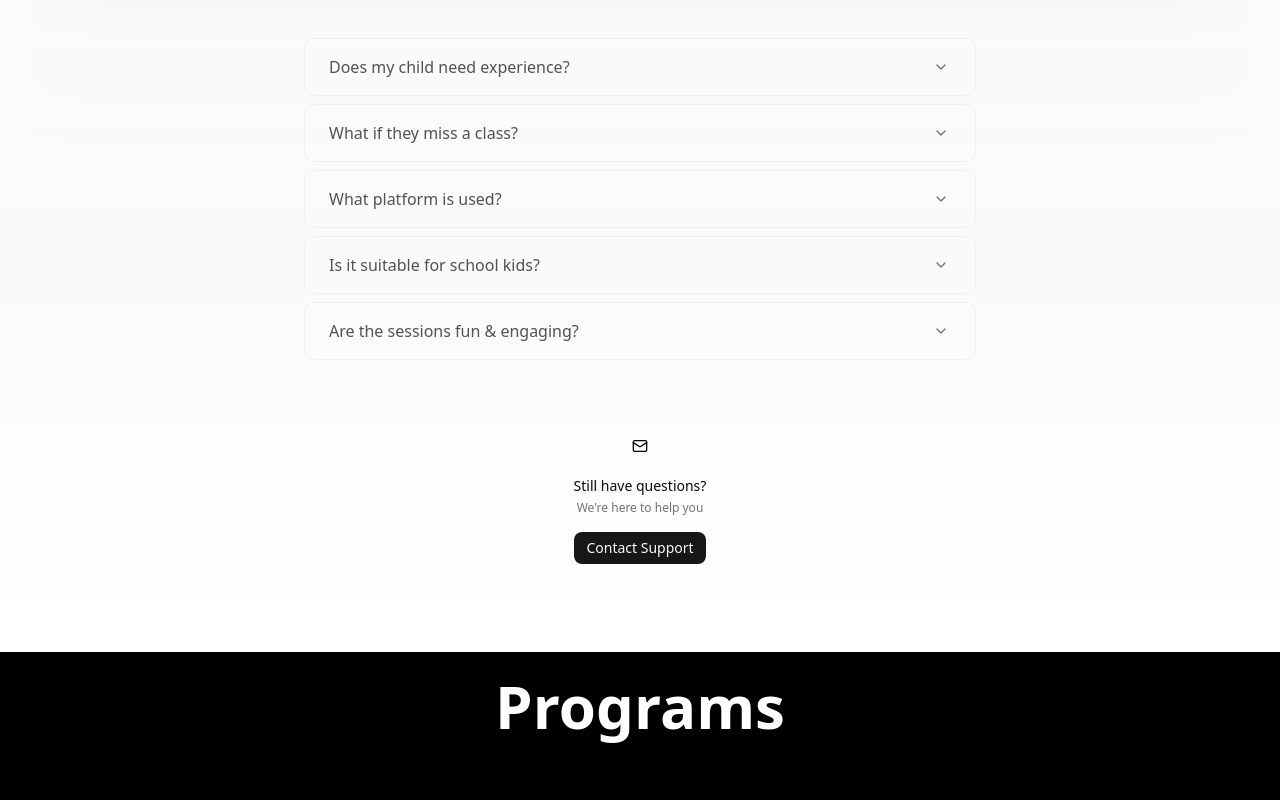
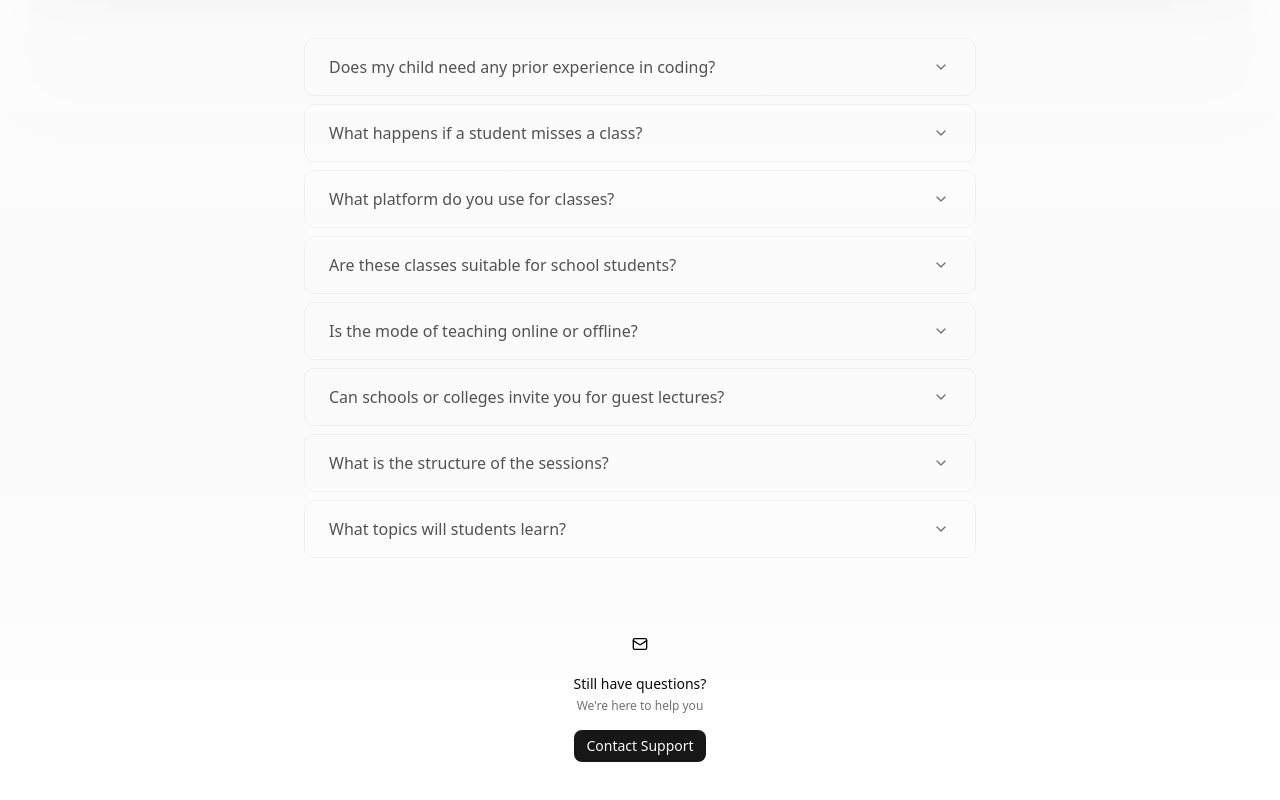
Before and after one commit to Dhillon22/codeToEarn, a React (Vite) app: page / in a window 1280 px wide. Shown: the part 3540-4340 px from the top of the page. Built offline with nearby package versions, Linux system fonts and the light colour scheme.

Commit message:
Added duration

```diff
--- a/src/components/radialOrbit.tsx
+++ b/src/components/radialOrbit.tsx
@@ -12,6 +12,7 @@ export interface TimelineItem {
   outcome: string;
   project: string;
   relatedIds: number[];
+  duration: string;
 }
 
 interface RadialOrbitalTimelineProps {
--- a/src/mainContent/codingClasses.tsx
+++ b/src/mainContent/codingClasses.tsx
@@ -27,7 +27,7 @@ import RadialOrbitalTimeline, {
 } from "@/components/radialOrbit";
 import NumberFlow from "@number-flow/react";
 
-const flipWords = ["to Code", "Web Dev", "Mobile App Dev"];
+const flipWords = ["to Code", "Web Dev", "Mobile App Dev", "to be AI ready"];
 
 // courseData and roadmap remain unchanged...
 
@@ -260,29 +260,35 @@ export default function CodingClassesPage() {
                 title: "Still have questions?",
                 description: "We're here to help you",
                 buttonText: "Contact Support",
-                onContact: () => console.log("Contact support clicked"),
+                onContact: () =>
+                  (window.location.href = "https://wa.me/919888266339"),
               }}
             />
           </section>
           <section className="bg-black">
             <RadialOrbitalTimeline
-              titleText={"Programs"}
+              titleText={"Online Programs"}
               timelineData={plansData}
               renderChildContent={(item: TimelineItem) => (
-                <Card className="absolute top-0 left-1/2 -translate-x-1/2 w-64 bg-black/90 backdrop-blur-lg border-white/30 shadow-xl shadow-white/10 overflow-visible text-white">
+                <Card className="absolute top-0 left-1/2 -translate-x-1/2 w-64 bg-black/90 backdrop-blur-lg border-white/30 shadow-xl shadow-white/10 overflow-visible text-white gap-0">
                   <div className="absolute -top-3 left-1/2 -translate-x-1/2 w-px h-3 bg-white/50"></div>
-                  <CardHeader className="pb-2">
-                    <CardTitle className="text-sm mt-2 text-white">
-                      {item.title}
+                  <CardHeader className="">
+                    <CardTitle className="text-sm items-center text-white">
+                      {item.title}{" "}
+                      <Button
+                        variant="outline"
+                        size="sm"
+                        className="flex  h-6 px-2 py-0 mx-auto text-l rounded-none border-white/20 bg-transparent hover:bg-white/10 text-white/80 hover:text-white transition-all"
+                        onClick={(e) => {
+                          e.stopPropagation();
+                        }}
+                      >
+                        {item.duration}
+                      </Button>
                     </CardTitle>
                   </CardHeader>
                   <CardContent className="text-xs text-white/80">
-                    <ul className="list-disc list-inside space-y-2 text-sm text-left">
-                      {item.content.map((item, i) => (
-                        <li key={i}>{item}</li>
-                      ))}
-                    </ul>{" "}
-                    <span className="text-5xl font-bold tracking-tight text-white">
+                    <span className="text-3xl font-bold tracking-tight text-white">
                       <NumberFlow
                         value={Number(item.price)}
                         format={{
@@ -299,7 +305,13 @@ export default function CodingClassesPage() {
                         className="font-variant-numeric: tabular-nums"
                       />
                     </span>
-                    {item.relatedIds.length > 0 && (
+                    <ul className="list-disc list-inside space-y-2 text-sm text-left">
+                      {item.content.map((item, i) => (
+                        <li key={i}>{item}</li>
+                      ))}
+                    </ul>
+
+                    {/* {item.relatedIds.length > 0 && (
                       <div className="mt-4 pt-3 border-t border-white/10">
                         <div className="flex items-center mb-2">
                           <h4 className="text-xs uppercase tracking-wider font-medium text-white/70">
@@ -327,7 +339,7 @@ export default function CodingClassesPage() {
                           })}
                         </div>
                       </div>
-                    )}
+                    )} */}
                   </CardContent>
                 </Card>
               )}
--- a/src/mainContent/data.tsx
+++ b/src/mainContent/data.tsx
@@ -58,26 +58,48 @@ const courseData = [
 ];
 const faqs = [
   {
-    question: "Does my child need experience?",
-    answer: "Nope! We teach from scratch.",
+    question: "Does my child need any prior experience in coding?",
+    answer:
+      "Not at all! We teach from scratch, starting with the basics of programming.",
   },
   {
-    question: "What if they miss a class?",
-    answer: "Recordings + personal support are always available.",
+    question: "What happens if a student misses a class?",
+    answer:
+      "No worries! All sessions are recorded and personal doubt-clearing support is provided.",
   },
   {
-    question: "What platform is used?",
-    answer: "We run live sessions on Zoom/Google Meet.",
+    question: "What platform do you use for classes?",
+    answer: "We conduct our live, interactive classes via Zoom or Google Meet.",
   },
   {
-    question: "Is it suitable for school kids?",
-    answer: "Yes! Best for grades 7–12.",
+    question: "Are these classes suitable for school students?",
+    answer:
+      "Yes! The curriculum is designed for students from Grade 7 to 12, but open to all who are interested.",
+  },
+
+  {
+    question: "Is the mode of teaching online or offline?",
+    answer:
+      "Classes are 100% online so students can join from anywhere in India or abroad.",
+  },
+
+  {
+    question: "Can schools or colleges invite you for guest lectures?",
+    answer:
+      "Yes! We offer guest lectures and coding workshops for schools, colleges, and tech events.",
   },
   {
-    question: "Are the sessions fun & engaging?",
-    answer: "Absolutely! Interactive coding with live Q&A.",
+    question: "What is the structure of the sessions?",
+    answer:
+      "Sessions are live, Zoom-based, with practical coding, interactive Q&A, and project walkthroughs.",
+  },
+  {
+    question: "What topics will students learn?",
+    answer:
+      "We teach programming basics, web and mobile app development, real-world project building, and tech career guidance.",
   },
 ];
+
 const tutionPlans = {
   title: "Tuition & Plans",
   description: [
@@ -186,7 +208,7 @@ const plansData: TimelineItem[] = [
     id: 1,
     level: "Starter",
     title: "Starter Program",
-    price: "1000",
+    price: "799",
     content: [
       "Introduction to programming basics",
       "Understanding HTML & CSS",
@@ -198,12 +220,13 @@ const plansData: TimelineItem[] = [
     outcome: "Get introduced to programming fundamentals.",
     project: "Complete simple HTML/CSS exercises.",
     relatedIds: [],
+    duration: "3 weeks",
   },
   {
     id: 2,
     level: "Beginner",
     title: "Beginner Program",
-    price: "1500",
+    price: "1399",
     content: [
       "Learn HTML5 and semantic structure",
       "Build layouts with CSS and Flexbox",
@@ -215,12 +238,13 @@ const plansData: TimelineItem[] = [
     outcome: "Build and deploy a basic website.",
     project: "Create a personal portfolio site.",
     relatedIds: [],
+    duration: "4 weeks",
   },
   {
     id: 3,
     level: "Intermediate",
     title: "Full Course",
-    price: "3000",
+    price: "2599",
     content: [
       "Responsive design with Tailwind CSS",
       "JavaScript DOM manipulation",
@@ -232,12 +256,13 @@ const plansData: TimelineItem[] = [
     outcome: "Master both web and mobile app development.",
     project: "Build a responsive website and a simple mobile app.",
     relatedIds: [4],
+    duration: "6 weeks",
   },
   {
     id: 4,
     level: "Advanced",
     title: "Advanced Track",
-    price: "6000",
+    price: "4599",
     content: [
       "Full-stack app development (MERN)",
       "API integration and database handling",
@@ -249,6 +274,7 @@ const plansData: TimelineItem[] = [
     outcome: "Build real-world full-stack applications.",
     project: "Create a full-stack app with backend integration.",
     relatedIds: [],
+    duration: "8 weeks",
   },
   {
     id: 5,
@@ -266,6 +292,7 @@ const plansData: TimelineItem[] = [
     outcome: "Clarify doubts, get interview tips or review code.",
     project: "Custom guidance based on your goals.",
     relatedIds: [],
+    duration: "Per Class",
   },
 ];
 export { courseData, faqs, plansData, roadmap, tutionPlans };
```
